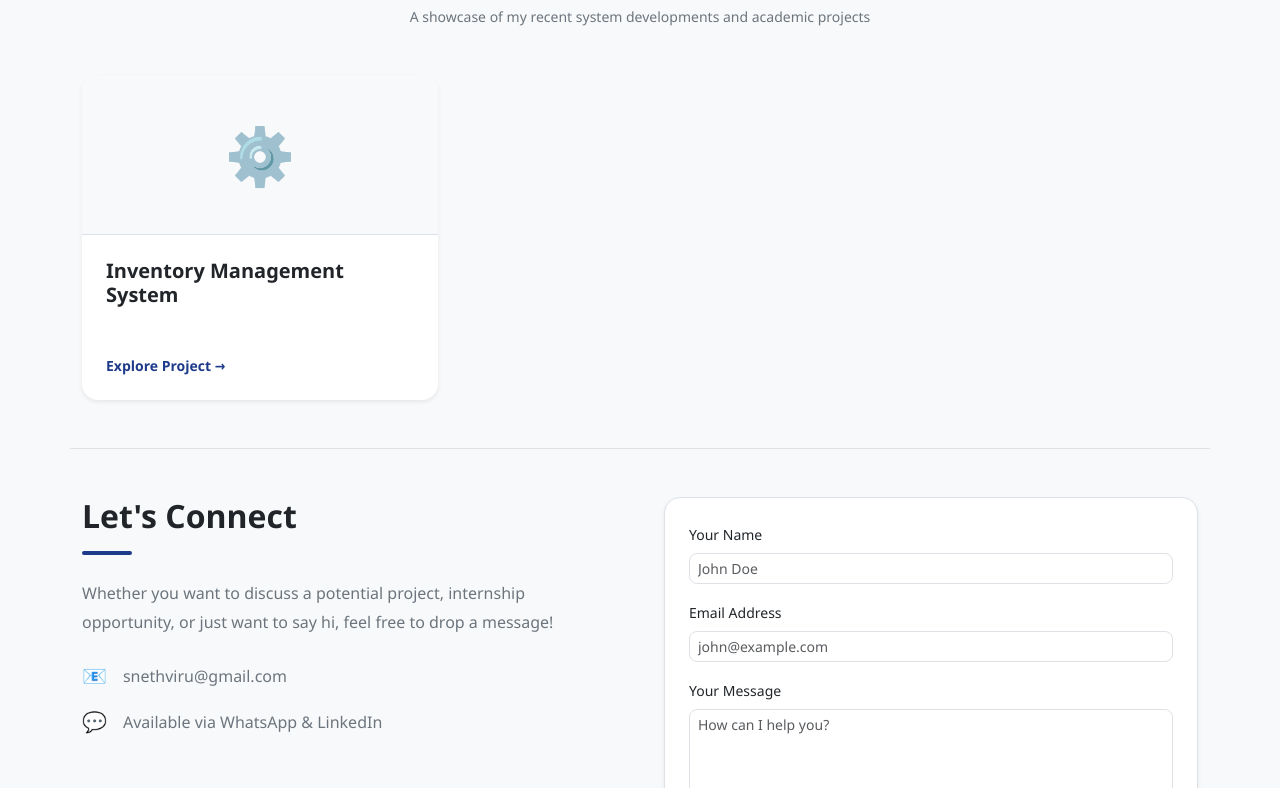
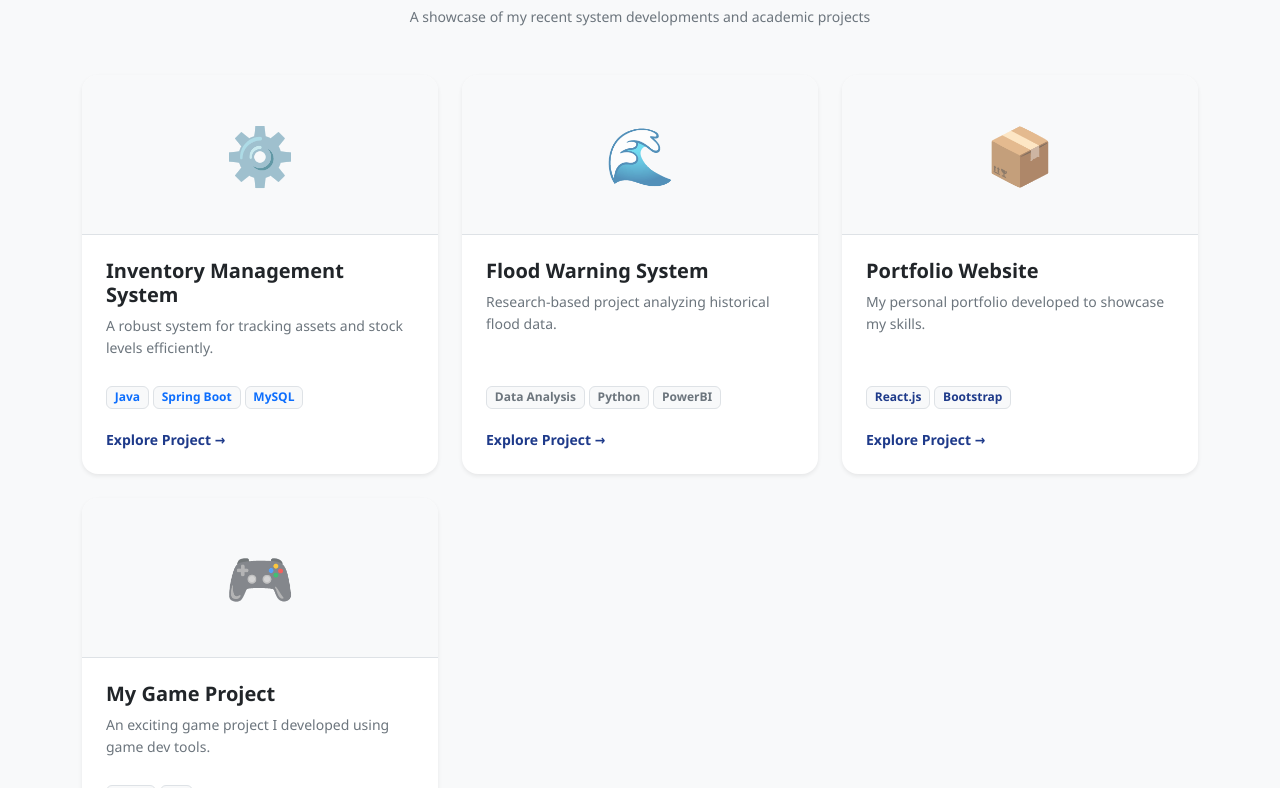
Before and after one commit to UASenithu/portfolio-frontend, a React (Create React App) app: page / in a window 1280 px wide. Shown: the part 1792-2580 px from the top of the page. Built offline with nearby package versions, Linux system fonts and the light colour scheme.

Commit message:
ProjectDe

```diff
--- a/src/App.js
+++ b/src/App.js
@@ -223,16 +223,54 @@ function App() {
           </div>
 
           <div className="row g-4">
-            {projects.map((project) => {
+            {/* මෙන්න මේ projects ටික තමයි dynamic වෙන්නේ */}
+            {(() => {
+              // මෙතන තමයි ඔයාගේ data ටික තියෙන්නේ
+              const projectsData = [
+                {
+                  id: 1,
+                  title: "Inventory Management System",
+                  description: "A robust system for tracking assets and stock levels efficiently.",
+                  technologies: "Java, Spring Boot, MySQL",
+                  githubLink: "#"
+                },
+                {
+                  id: 2,
+                  title: "Flood Warning System",
+                  description: "Research-based project analyzing historical flood data.",
+                  technologies: "Data Analysis, Python, PowerBI",
+                  githubLink: "#"
+                },
+                {
+                  id: 3,
+                  title: "Portfolio Website",
+                  description: "My personal portfolio developed to showcase my skills.",
+                  technologies: "React.js, Bootstrap",
+                  githubLink: "#"
+                },
+                {
+                  id: 4,
+                  title: "My Game Project",
+                  description: "An exciting game project I developed using game dev tools.",
+                  technologies: "Unity, C#",
+                  githubLink: "#"
+                }
+              ];
+
+              return projectsData.map((project) => {
                 let currentIcon = "📦";
                 let badgeColor = "text-navy";
 
+                // Icon සහ Badge පාට තීරණය කිරීම
                 if (project.title.toLowerCase().includes("management")) {
                   currentIcon = "⚙️";
                   badgeColor = "text-primary";
                 } else if (project.title.toLowerCase().includes("flood")) {
                   currentIcon = "🌊";
                   badgeColor = "text-secondary";
+                } else if (project.title.toLowerCase().includes("game")) {
+                  currentIcon = "🎮";
+                  badgeColor = "text-success";
                 }
 
                 return (
@@ -246,8 +284,6 @@ function App() {
                         <p className="card-text text-secondary small flex-grow-1" style={{ lineHeight: '1.6' }}>
                           {project.description}
                         </p>
-
-                      {/* මෙන්න මෙතන තමයි අර Error එක ආපු තැන, මේක දැන් හරි */}
                         <div className="mb-3 mt-2">
                           {(project.technologies ? project.technologies.split(',') : []).map((tech, index) => (
                             <span className={`badge bg-light ${badgeColor} border me-1 mb-1`} key={index}>
@@ -255,7 +291,6 @@ function App() {
                             </span>
                           ))}
                         </div>
-
                         <a href={project.githubLink} target="_blank" rel="noreferrer" className="text-navy fw-semibold text-decoration-none small">
                           Explore Project →
                         </a>
@@ -263,7 +298,8 @@ function App() {
                     </div>
                   </div>
                 );
-            })}
+              });
+            })()}
           </div>
         </section>
 
```
Lines whose indentation alone changed are shown as unchanged.
